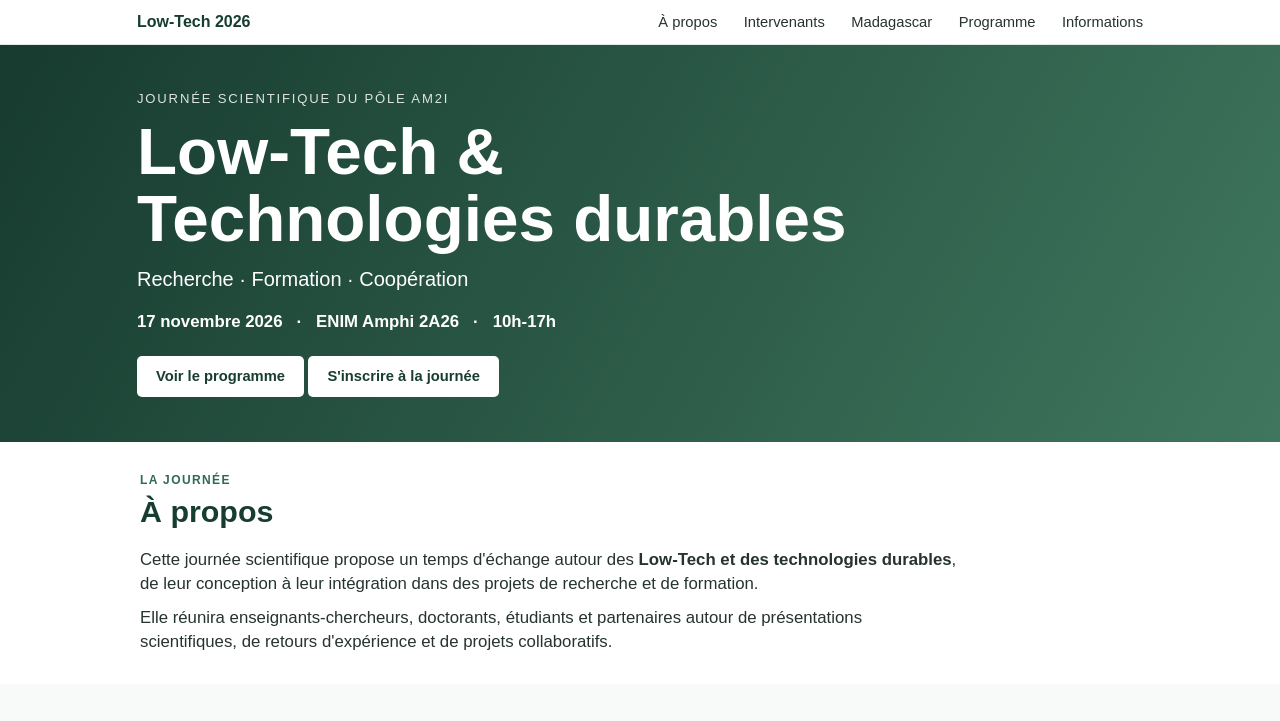
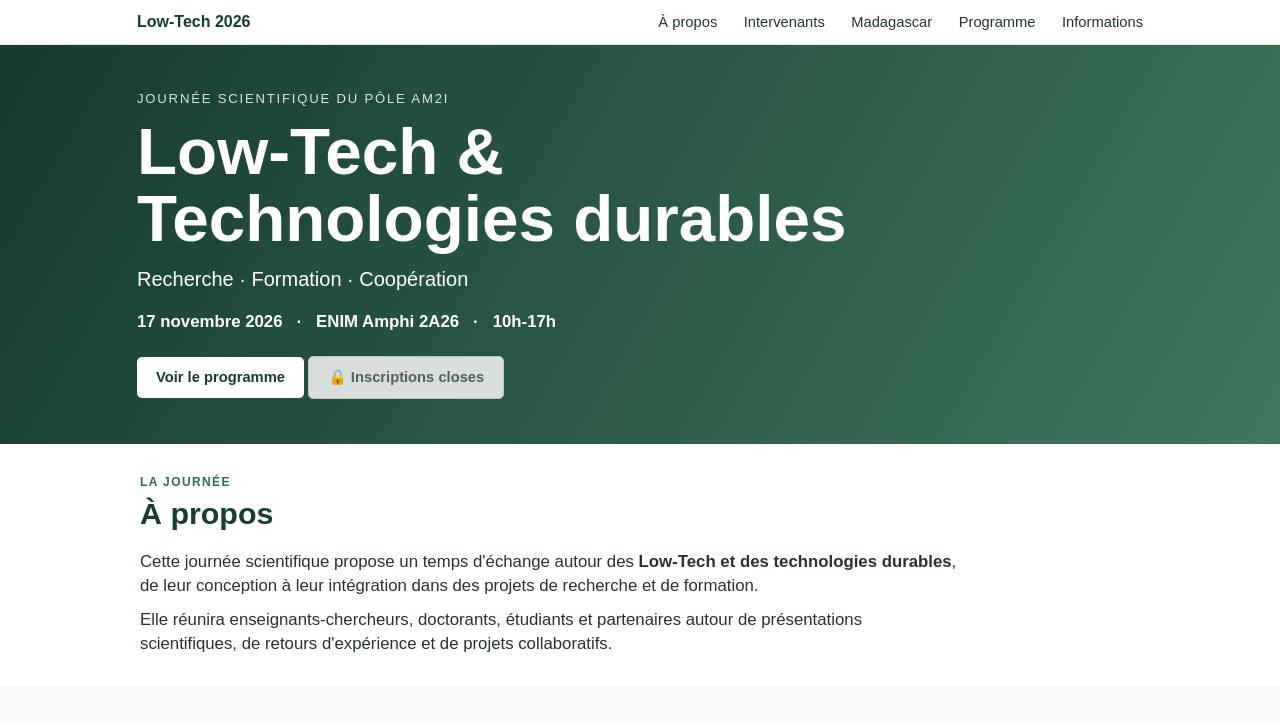
Before and after one commit to raharija1/journee-lowtech-2026, a plain HTML site: page index.html in a window 1280 px wide. Shown: the top 721 px of the page. Drawn offline with Linux system fonts and the light colour scheme.

Commit message:
inscriptions closes

```diff
--- a/index.html
+++ b/index.html
@@ -294,6 +294,19 @@ h2 {
     margin: 6px 0 7px;
 }
 
+/* Bouton inscriptions closes */
+
+.button-closed {
+    background: #d8dedb;
+    color: #526159;
+    border: 1px solid #b8c4bd;
+    cursor: default;
+}
+
+.button-closed:hover {
+    background: #d8dedb;
+}
+
 /* ---------- PROGRAMME ---------- */
 
 .programme {
@@ -471,12 +484,16 @@ footer {
         Voir le programme
     </a>
 
-    <a class="button button-outline"
+    <!--<a class="button button-outline"
        href="https://evento.renater.fr/survey/journee-low-tech-technologies-durables-17-novembre-2026-enim-2dazgd26"
        target="_blank"
        rel="noopener noreferrer">
         S'inscrire à la journée
-    </a>
+    </a> -->
+
+    <span class="button button-closed">
+    🔒 Inscriptions closes
+    </span>
 
 </div>
 
```
